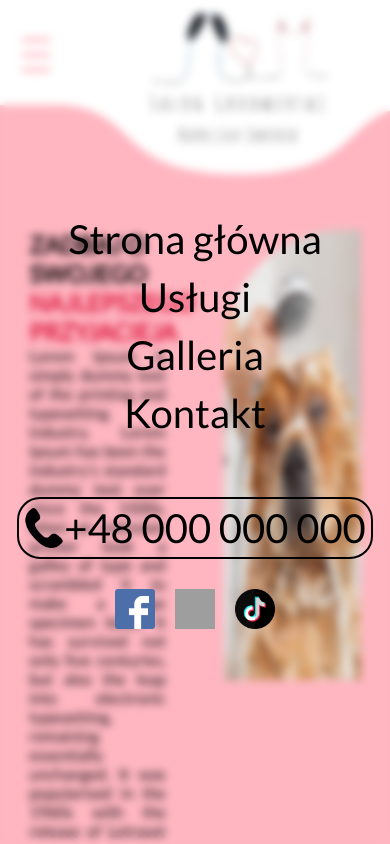
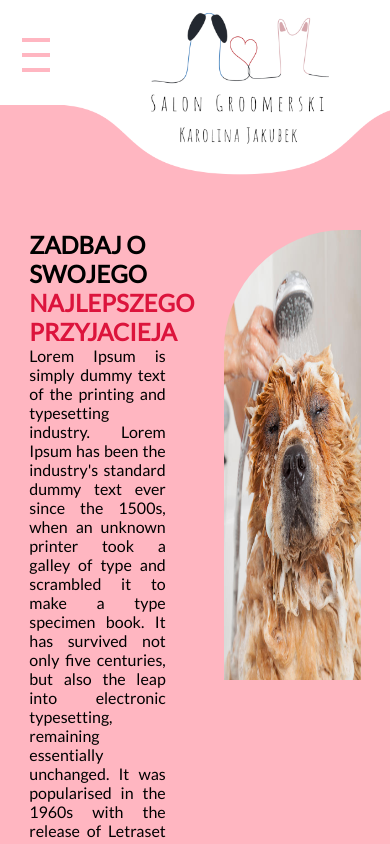
Before and after one commit to cholewak/groomer, an Angular app: page /home in a window 390 px wide. Shown: the top 844 px of the page. Built offline with nearby package versions, Linux system fonts and the light colour scheme; grey boxes are pictures that could not be loaded.

Commit message:
ADD: Improvment style menu

```diff
--- a/src/app/head/head.component.scss
+++ b/src/app/head/head.component.scss
@@ -5,33 +5,36 @@
     padding: 0 20px;
 }
 
-.head__logo-container {
+.head {
+    &__logo {
+        &-container {
             display: flex;
             justify-content: center;
             flex-basis: 20%;
             height: 180px;
         }
+    }
 
-.head__menu {
+    &__menu {
         font-size: 18px;
     }
 
-.head__col {
+    &__col {
         flex-basis: 40%;
         display: flex;
-  justify-content: end;
         align-items: center;
         column-gap: 5px;
+        justify-content: end;
+        @media(max-width: 920px) {
+            justify-content: start;
+        }
     }
 
-.logo-link{
-
-}
-
-.head__logo{
+    &__logo {
         width: 380px;
         position: relative;
         top: -35px;
+    }
 }
 
 .button__img {
--- a/src/app/menu/menu.component.html
+++ b/src/app/menu/menu.component.html
@@ -2,7 +2,7 @@
     <div class="button" (click)="toggleOpen()">
         <app-burger [open]="open"></app-burger>
     </div>
-  <ul>
+    <ul class="menu__list">
         <li *ngFor="let page of manuList">
             <a [href]="page.link">
                 {{page.name}}
@@ -16,7 +16,7 @@
                      alt="phone"/> <span class="big__size">+48 000 000 000</span>
             </a>
         </div>
-    <div class="hamburger__link displey__mobile" >
+        <div class="hamburger__link displey__mobile">
             <div class="hamburger__button displey__mobile">
                 <a class="button"
                    href="">
--- a/src/app/menu/menu.component.scss
+++ b/src/app/menu/menu.component.scss
@@ -1,13 +1,23 @@
-ul{
+ul {
     display: flex;
     width: 100%;
     justify-content: center;
     align-items: center;
     gap: 10px;
+
     li {
         list-style-type: none;
         cursor: pointer;
 
+    }
+}
+
+.menu {
+    &__list {
+        display: flex;
+        @media(max-width: 920px) {
+            display: none;
+        }
     }
 }
 
@@ -20,7 +30,7 @@ ul{
 }
 
 @media (max-width: 920px) {
-  .button{
+    .button {
         display: block;
     }
     ul {
@@ -31,6 +41,7 @@ ul{
         height: 100%;
         backdrop-filter: blur(4px);
         z-index: 2;
+
         li {;
             font-size: 40px;
         }
@@ -41,7 +52,7 @@ ul{
     }
 }
 
-.font{
+.font {
     font-size: 40px;
 }
 
@@ -60,6 +71,7 @@ ul{
         display: flex;
         justify-content: center;
         align-items: center;
+
         img {
             width: 40px;
             height: 40px;
@@ -67,11 +79,11 @@ ul{
     }
 }
 
-.big__size{
+.big__size {
     font-size: 40px;
 }
 
-.border{
+.border {
     padding: 5px;
     border: 2px solid black;
     border-radius: 23px;
```
Also changed, not shown: 1 other file (tests, documents, lock files or other folders). Lines whose indentation alone changed are shown as unchanged.
